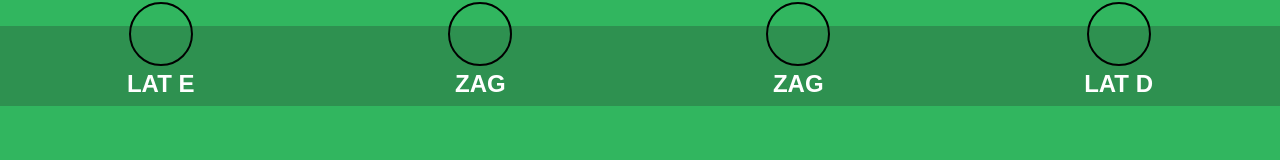
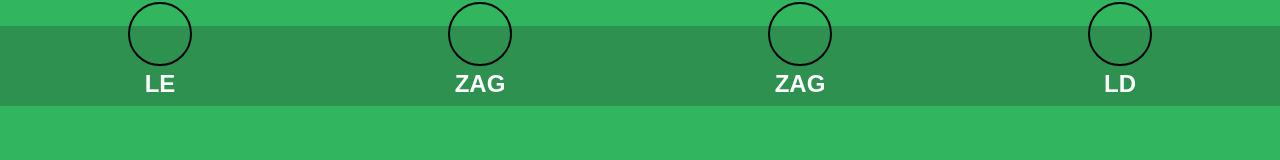
Before and after one commit to eduardosaraujo1/2md2-pam-projeto-cartola, a website: page www/selecao.html in a window 1280 px wide. Shown: the part 454-614 px from the top of the page. Drawn offline with Linux system fonts and the light colour scheme.

Commit message:
Mudança label selecao.html

```diff
--- a/www/selecao.html
+++ b/www/selecao.html
@@ -88,7 +88,7 @@
                             id="lateralE0"
                             class="jogador"
                         />
-                        <span class="jogador-label">LAT E</span>
+                        <span class="jogador-label">LE</span>
                     </div>
                     <div class="jogador-container">
                         <input
@@ -115,7 +115,7 @@
                             id="lateralD0"
                             class="jogador"
                         />
-                        <span class="jogador-label">LAT D</span>
+                        <span class="jogador-label">LD</span>
                     </div>
                 </div>
                 <div class="linha2">
```
